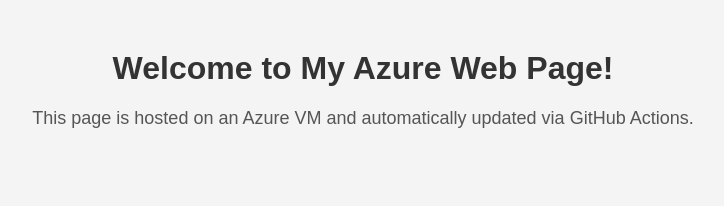
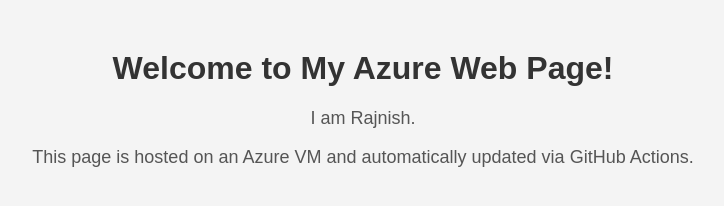
Before and after one commit to rajnish-init/azure-webpage-deployment, a plain HTML site: page index.html in a window 1280 px wide. Shown: the whole page, without its empty margins (277-1001 px from the left). Drawn offline with Linux system fonts and the light colour scheme.

Commit message:
update web page content for CI/CD test

```diff
--- a/index.html
+++ b/index.html
@@ -22,6 +22,7 @@
 </head>
 <body>
     <h1>Welcome to My Azure Web Page!</h1>
+    <p>I am Rajnish.
     <p>This page is hosted on an Azure VM and automatically updated via GitHub Actions.</p>
 </body>
 </html>
```
